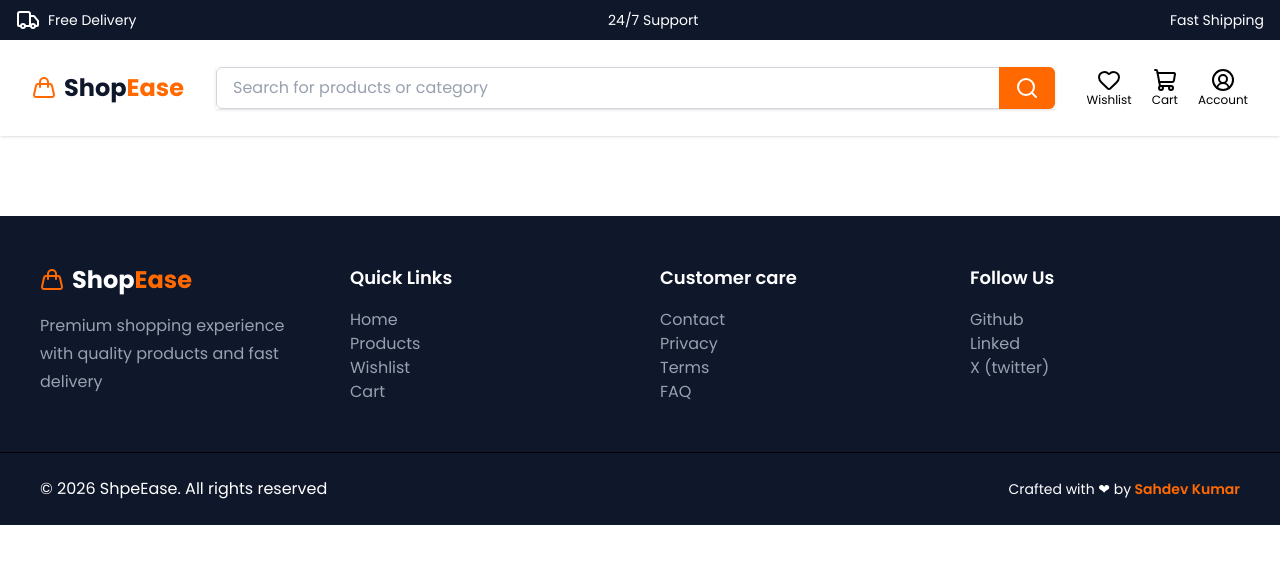
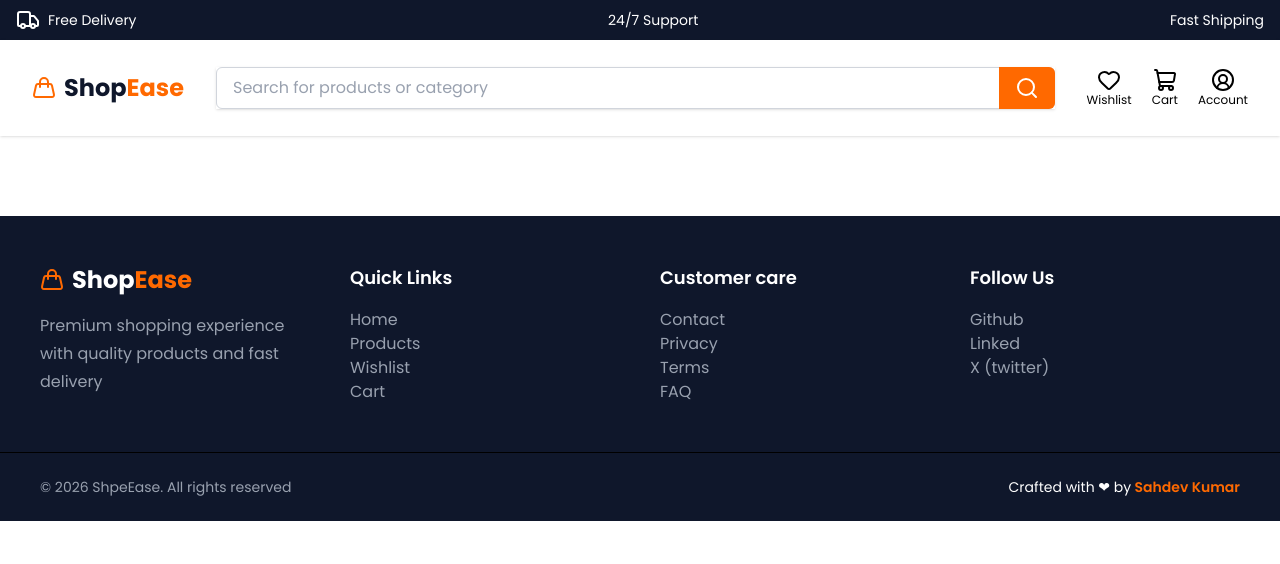
Before and after one commit to Sahdev-06/Z-Mall-e-commerce-, a React app in the folder Frontend/: page / in a window 1280 px wide. Shown: the top 564 px of the page. Built offline with nearby package versions, Linux system fonts and the light colour scheme; the HTML template or start-up script is replaced by a standard one.

Commit message:
fix: correct class name for copyright text in BottomSection component

```diff
--- a/Frontend/src/components/Footer/BottomSection.jsx
+++ b/Frontend/src/components/Footer/BottomSection.jsx
@@ -5,7 +5,7 @@ function BottomSection() {
             <div className="flex flex-col md:flex-row justify-between items-center gap-4
                             px-6 lg:px-10 py-6 border-t border-black">
                 <div>
-                    <p text-gray-900 text-sm>
+                    <p className="text-gray-400 text-sm">
                         &copy; 2026 ShpeEase. All rights reserved
                     </p>
                 </div>
```
